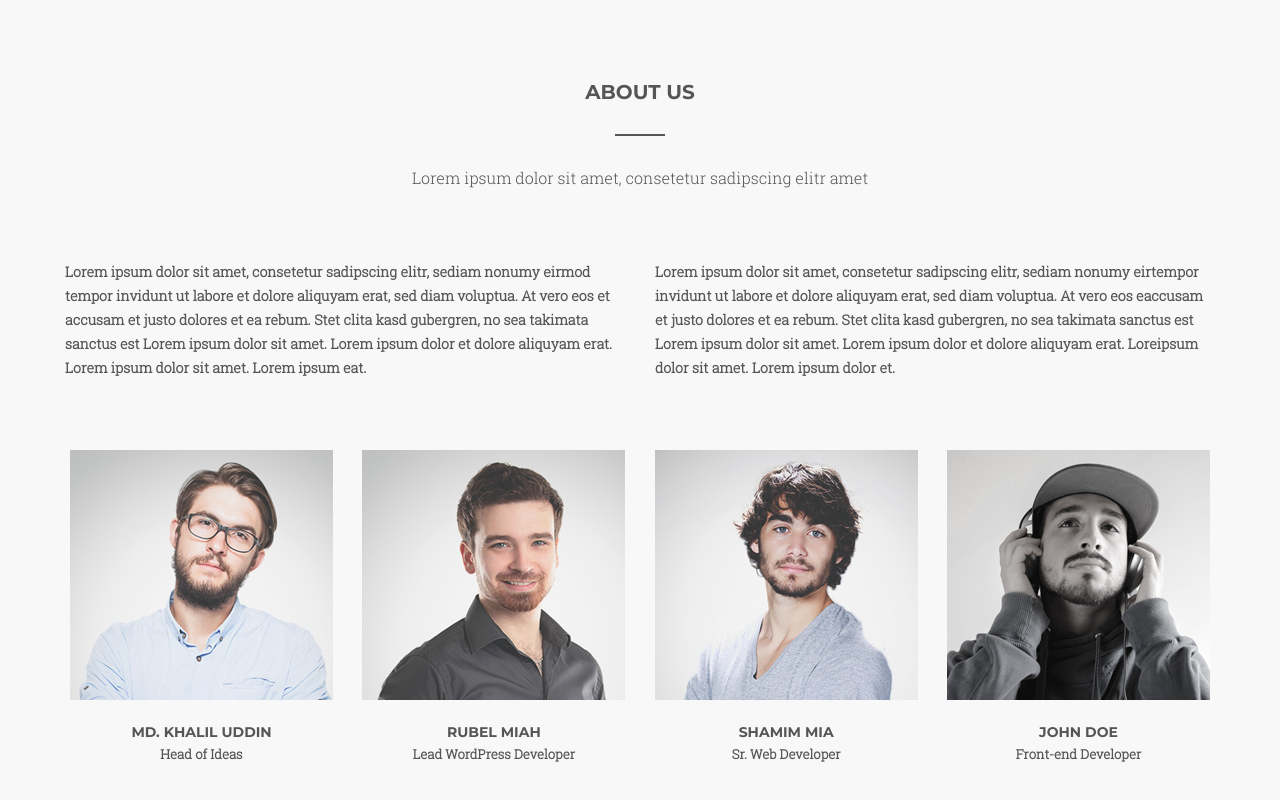
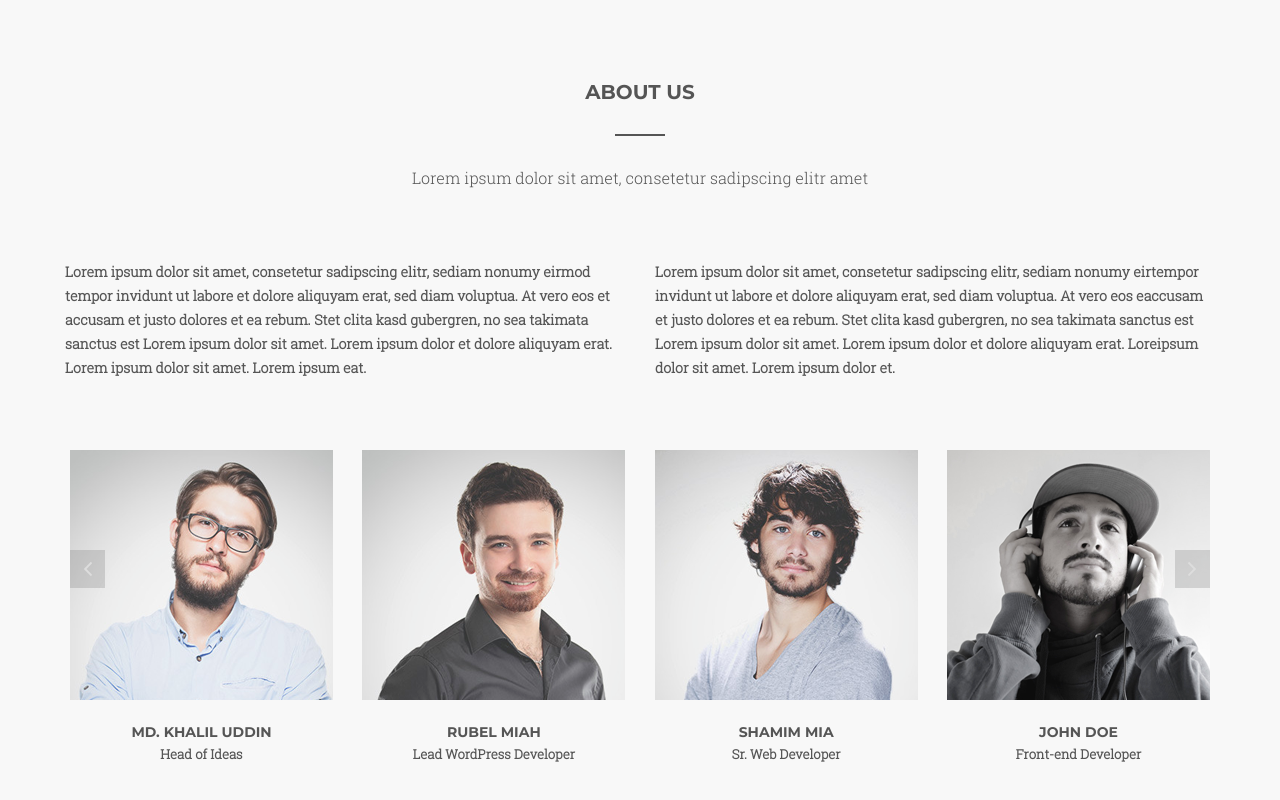
Before and after one commit to taraslobazow/StartUp, a plain HTML site: page index.html in a window 1280 px wide. Shown: the part 1400-2200 px from the top of the page. Drawn offline with Linux system fonts and the light colour scheme.

Commit message:
Готов блок Абаут.

```diff
--- a/css/style.css
+++ b/css/style.css
@@ -251,7 +251,33 @@ h3{
 .about-bot{
 	display: flex;
 	justify-content: space-between;
+	position: relative;
 }
+.about-bot:before{
+	content: '';
+	display: block;
+	width: 35px;
+	height: 38px;
+	background: url("../img/arrow-prev.png");
+	position: absolute;
+	z-index: 2;
+	top: 32%;
+	cursor: pointer;
+}
+
+.about-bot:after{
+	content: '';
+	display: block;
+	width: 35px;
+	height: 38px;
+	background: url("../img/arrow-next.png");
+	position: absolute;
+	z-index: 2;
+	top: 32%;
+	right: 0;
+	cursor: pointer;
+}
+
 
 figure{
 	display: flex;
```
Also changed, not shown: img/arrow-next.png (added), img/arrow-prev.png (added).
